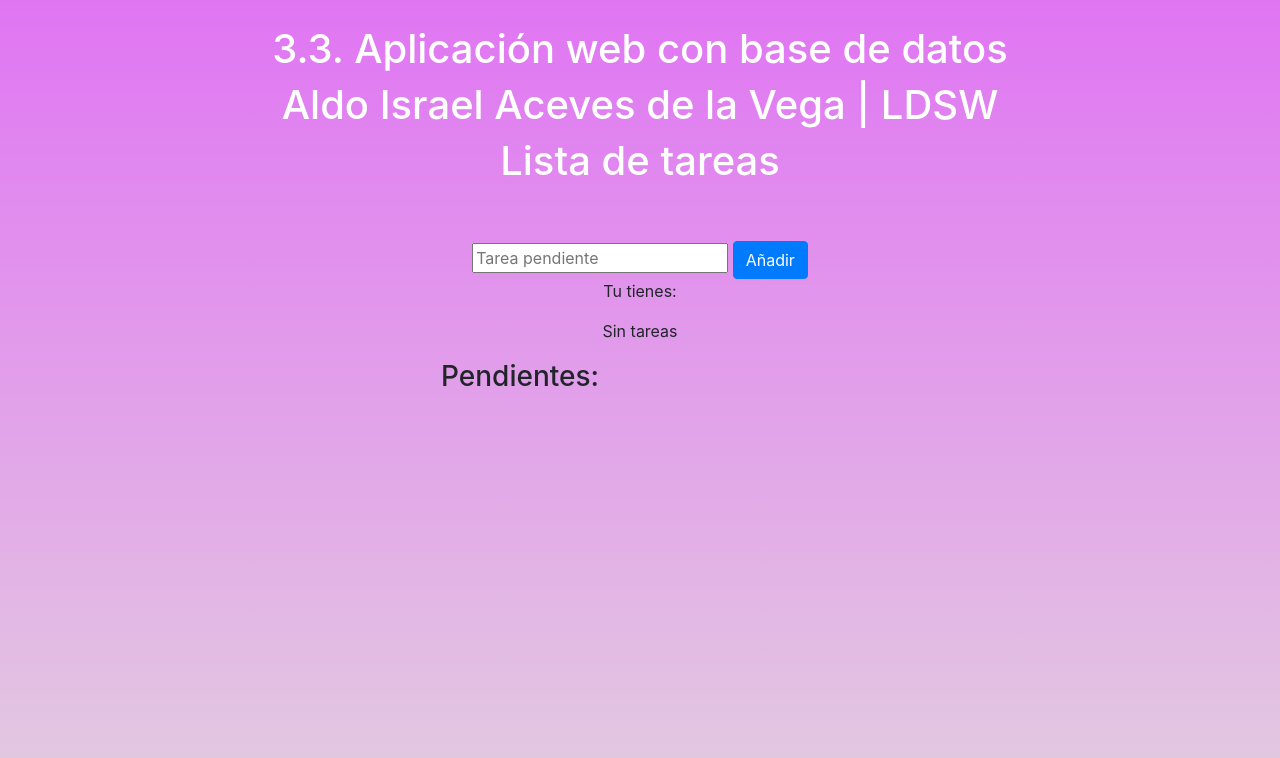
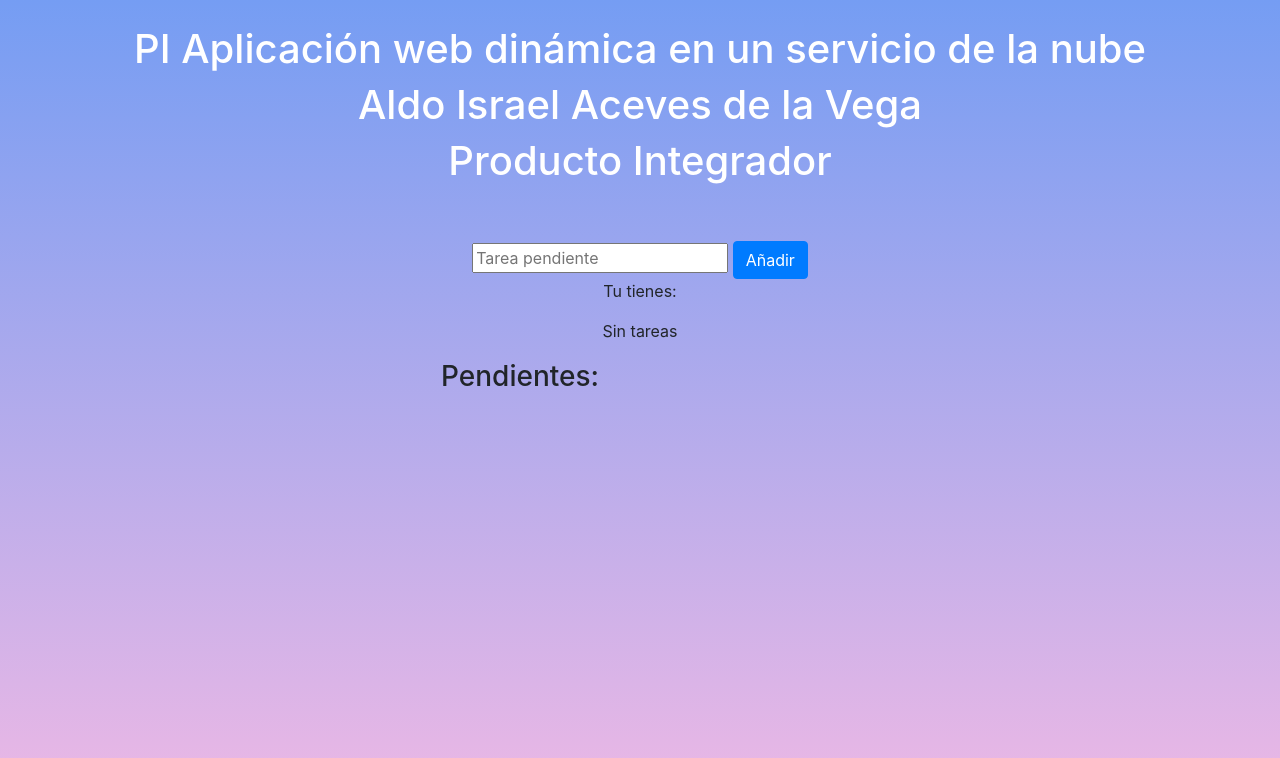
Before and after one commit to aldocode/ProductoIntegradorWebDinamica, a plain HTML site: page index.html in a window 1280 px wide. Drawn offline with nearby package versions, Linux system fonts and the light colour scheme.

Commit message:
Add files via upload

```diff
--- a/index.html
+++ b/index.html
@@ -2,7 +2,7 @@
 <html>
   <head>
     <meta charset="UTF-8" />
-    <title>3.3. Aplicación web con base de datos</title>
+    <title>PI Aplicación web dinámica en un servicio de la nube</title>
     <link rel="stylesheet" type="text/css" href="style.css" />
     <link
       rel="stylesheet"
@@ -13,11 +13,13 @@
   </head>
   <body>
     <div class="title">
-      <h1>3.3. Aplicación web con base de datos</h1>
-      <h1>Aldo Israel Aceves de la Vega | LDSW</h1>
-      <h1>Lista de tareas</></h1>
-      <br>
-      <br>
+      <h1>PI Aplicación web dinámica en un servicio de la nube</h1>
+      <h1>
+        Aldo Israel Aceves de la Vega</h1>
+        <h1>Producto Integrador</h1>
+      </h1>
+      <br />
+      <br />
     </div>
 
     <div class="form">
--- a/style.css
+++ b/style.css
@@ -32,7 +32,7 @@ td {
 }
 
 body {
-  background: linear-gradient(to bottom, #e075f3, #e3cce0);
+  background: linear-gradient(to bottom, #759df3, #ecb8e5);
   background-attachment: fixed; /* Esto puede ayudar a evitar problemas de corte en algunos navegadores */
   background-size: cover; /* Esto asegura que el fondo se ajuste a la ventana del navegador */
 }
```
